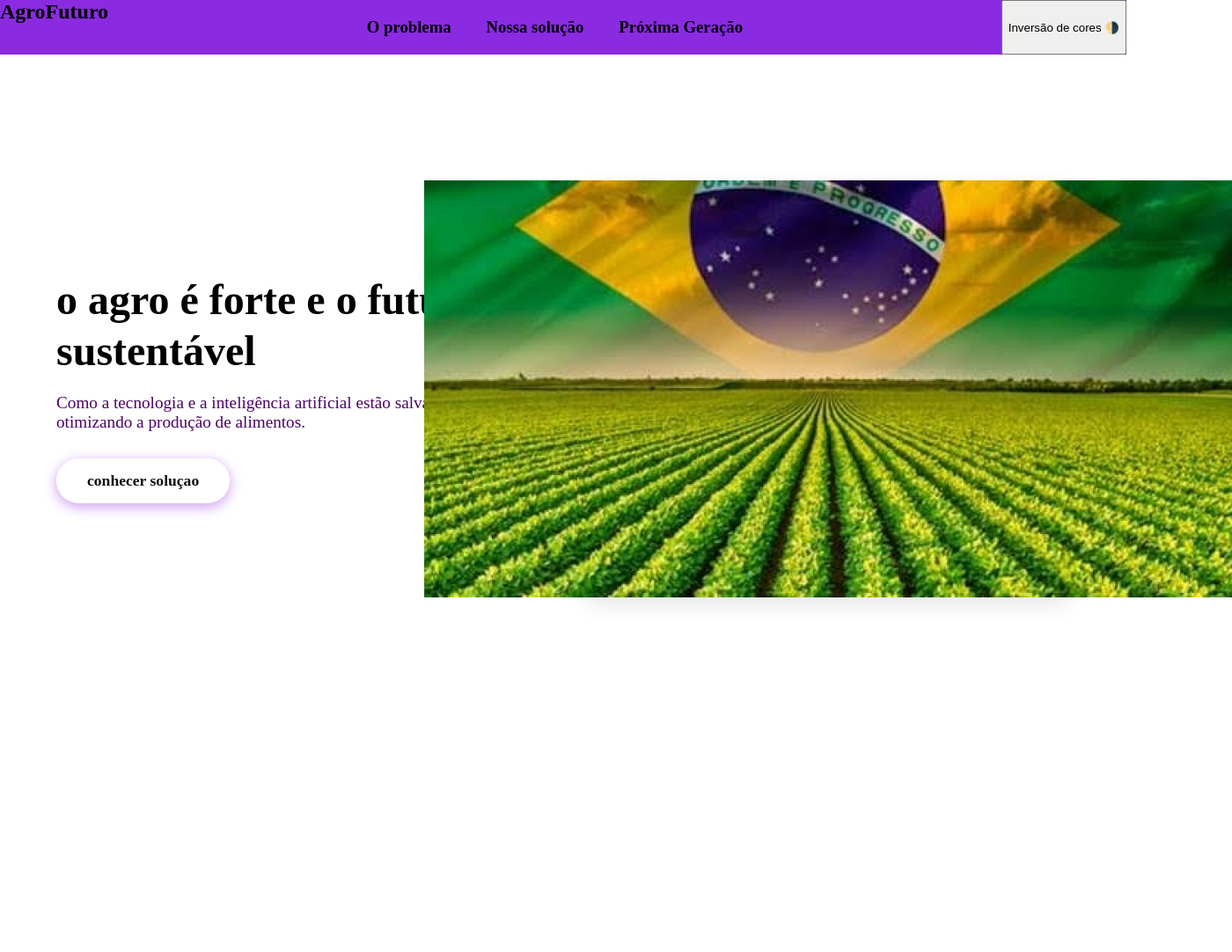
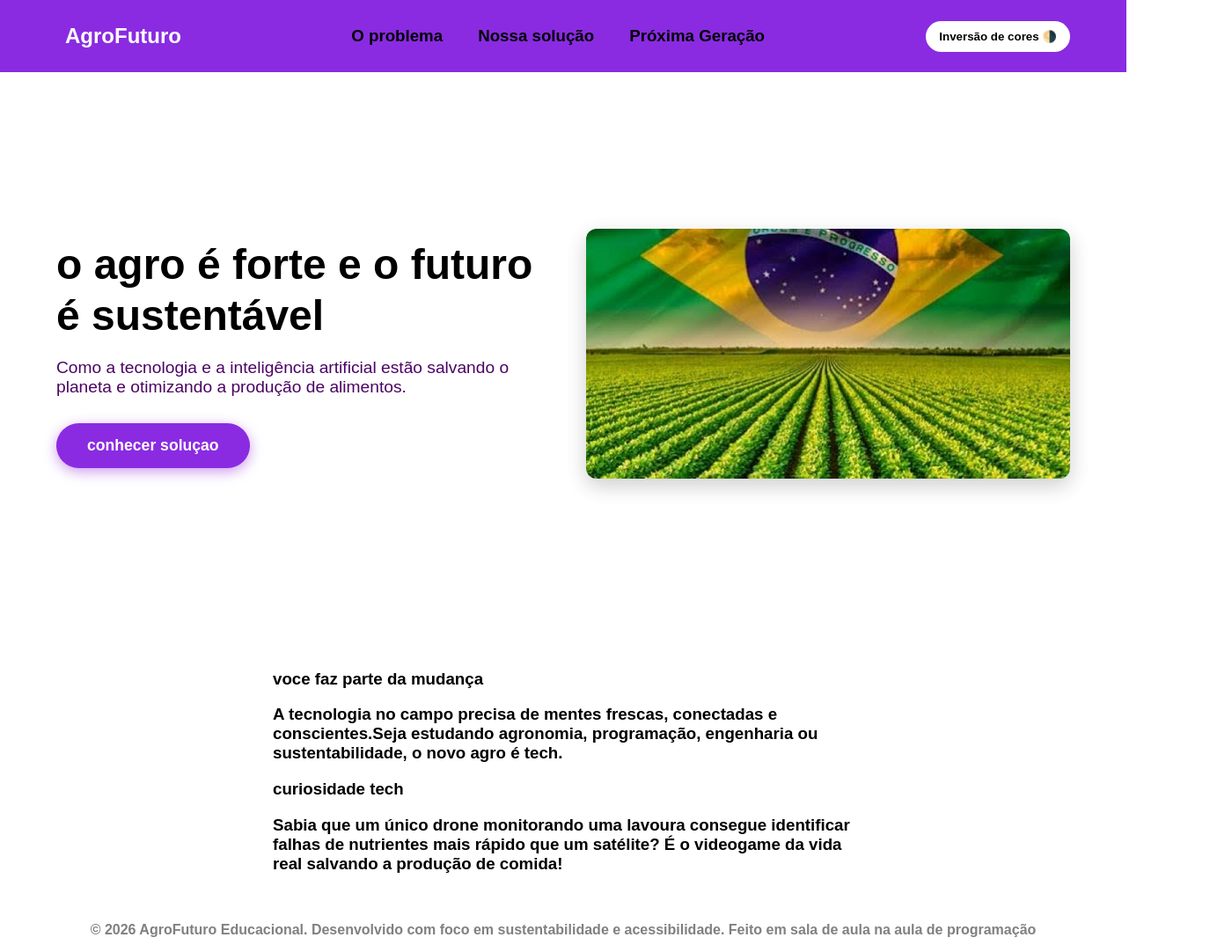
Before and after one commit to gaby1610/agrinho2026-2e-karengabrielly, a plain HTML site: page index.html in a window 1280 px wide. Shown: the whole page at 88% size, 1400 px wide, since content can reach past the window. Before the commit the page ends 822 px from the top, so only its background shows below. Drawn offline with Linux system fonts and the light colour scheme.

Commit message:
gabyagrinho1910

```diff
--- a/index.html
+++ b/index.html
@@ -31,7 +31,16 @@
  </main>
 
  <footer class="rodape">
+<h2 class="rodape-titulo">voce faz parte da mudança</h2>
+<p class="rodape-paragrafo">A tecnologia no campo precisa de mentes frescas, conectadas e conscientes.Seja estudando agronomia, programação, engenharia ou sustentabilidade, o novo agro é tech.</p>
 
+<h2 class="rodape-titulo">curiosidade tech</h2>
+<p class="rodape-paragrafo">Sabia que um único drone monitorando uma lavoura consegue identificar falhas de nutrientes mais rápido que um satélite? É o videogame da vida real salvando a produção de comida!</p>
+
+</p>
+</h2>
  </footer>
+ <p class="paragrafo-final">© 2026 AgroFuturo Educacional. Desenvolvido com foco em sustentabilidade e acessibilidade. Feito em sala de aula na aula de programação
 </body>
+<script src="script.js"></script>
 </html>
--- a/style.css
+++ b/style.css
@@ -74,3 +74,223 @@
     border-radius: 12px;
     box-shadow: 0 8px 24px rgba(0, 0, 0, 0.1);
 }
+.rodape{
+    max-width: 700px;
+    margin: 0 auto;
+}
+.rodape-titulo{
+        display: block;
+    font-size: 1.17em;
+    margin-block-start: 1em;
+    margin-block-end: 1em;
+    margin-inline-start: 0px;
+    margin-inline-end: 0px;
+    font-weight: bold;
+    unicode-bidi: isolate;
+}
+.rodape-paragrafo{
+    display: block;
+    font-size: 1.17em;
+    margin-block-start: 1em;
+    margin-block-end: 1em;
+    margin-inline-start: 0px;
+    margin-inline-end: 0px;
+    font-weight: bold;
+    unicode-bidi: isolate;
+}
+.paragrafo-final{
+    display: block;
+    font-size: 1.17em;
+    margin-block-start: 1em;
+    margin-block-end: 1em;
+    margin-inline-start: 0px;
+    margin-inline-end: 0px;
+    font-weight: bold;
+    unicode-bidi: isolate;
+}
+/* reset de página */
+* {
+    margin: 0;
+    padding: 0;
+    box-sizing: border-box;
+}
+/* Transição suave ao mudar de cor */
+body {
+    transition: background-color 0.3s, color 0.3s;
+    font-family: Arial, sans-serif;
+}
+
+.cabecalho {
+    background-color: blueviolet;
+    display: flex;
+    justify-content: space-between;
+    align-items: center; /* Corrigido o erro que estava solto aqui */
+    padding: 10px 5%;
+}
+
+.cabecalho-titulo {
+    color: white;
+    padding: 10px;
+}
+
+span {
+    font-weight: bold;
+    color: red;
+}
+
+.cabecalho-itens {
+    display: flex;
+}
+
+.cabecalho-itens-menu {
+    padding: 20px;
+}
+
+/* Estilo do botão de inversão */
+.inversao {
+    padding: 10px 15px;
+    border-radius: 20px;
+    border: none;
+    cursor: pointer;
+    background-color: white;
+    color: black;
+    font-weight: bold;
+    transition: 0.2s;
+}
+
+.conteudo-principal {
+    display: block;
+}
+
+.secao-problema {
+    display: flex;
+    align-items: center;
+    justify-content: space-between;
+    padding: 60px 5%;
+    min-height: 80vh;
+    gap: 30px;
+}
+
+.problema {
+    flex: 1;
+}
+
+.titulo-problema {
+    font-size: 3rem;
+    color: black;
+    line-height: 1.2;
+    margin-bottom: 20px;
+}
+
+.paragrafo-problema {
+    font-size: 1.2rem;
+    margin-bottom: 30px;
+    color: #4b0365;
+}
+
+.botao-problema {
+    display: inline-block;
+    background-color: blueviolet; /* Corrigido para uma cor padrão */
+    color: white;
+    text-decoration: none;
+    padding: 15px 35px;
+    border-radius: 30px;
+    font-weight: bold;
+    font-size: 1.1rem;
+    box-shadow: 0 4px 15px rgba(129, 3, 214, 0.4);
+    transition: all 0.3s;
+}
+
+.imagem-problema {
+    flex: 1;
+    display: flex;
+    justify-content: center;
+}
+
+/* Ajustado para aplicar diretamente na tag img */
+.img-problema {
+    width: 100%;
+    max-width: 550px;
+    height: auto;
+    border-radius: 12px;
+    box-shadow: 0 8px 24px rgba(0, 0, 0, 0.1);
+}
+
+.rodape {
+    max-width: 700px;
+    margin: 0 auto;
+    padding: 20px;
+}
+
+.rodape-titulo, .rodape-paragrafo, .paragrafo-final {
+    display: block;
+    font-size: 1.17em;
+    margin-top: 1em;
+    margin-bottom: 1em;
+    font-weight: bold;
+}
+
+.paragrafo-final {
+    text-align: center;
+    font-size: 1rem;
+    color: grey;
+}
+
+/* ==========================================
+   ESTILOS PARA O MODO ESCURO (DARK MODE)
+============================================ */
+body.dark-mode {
+    background-color: #121212;
+    color: #f00404;
+}
+
+body.dark-mode .titulo-problema {
+    color: #ffffff;
+}
+
+body.dark-mode .paragrafo-problema {
+    color: #ab30e4; /* Tom de roxo mais claro para dar leitura no fundo escuro */
+}
+
+body.dark-mode .cabecalho {
+    background-color: #8010e8; /* Roxo mais escuro para o cabeçalho */
+}
+
+body.dark-mode .inversao {
+    background-color: #f7f0f0ef;
+    color: #000000;
+}
+
+/* ==========================================
+   RESPONSIVIDADE (Telas de até 768px - Celulares e Tablets)
+============================================ */
+@media (max-width: 768px) {
+    .cabecalho {
+        flex-direction: column;
+        gap: 15px;
+        text-align: center;
+    }
+
+    .cabecalho-itens {
+        flex-direction: column;
+        gap: 10px;
+    }
+
+    .cabecalho-itens-menu {
+        padding: 5px;
+    }
+
+    .secao-problema {
+        flex-direction: column-reverse; /* Imagem fica em cima ou embaixo conforme preferir */
+        text-align: center;
+        padding: 30px 5%;
+    }
+
+    .titulo-problema {
+        font-size: 2rem; /* Diminui o texto no celular */
+    }
+
+    .img-problema {
+        max-width: 100%;
+    }
+}
```
